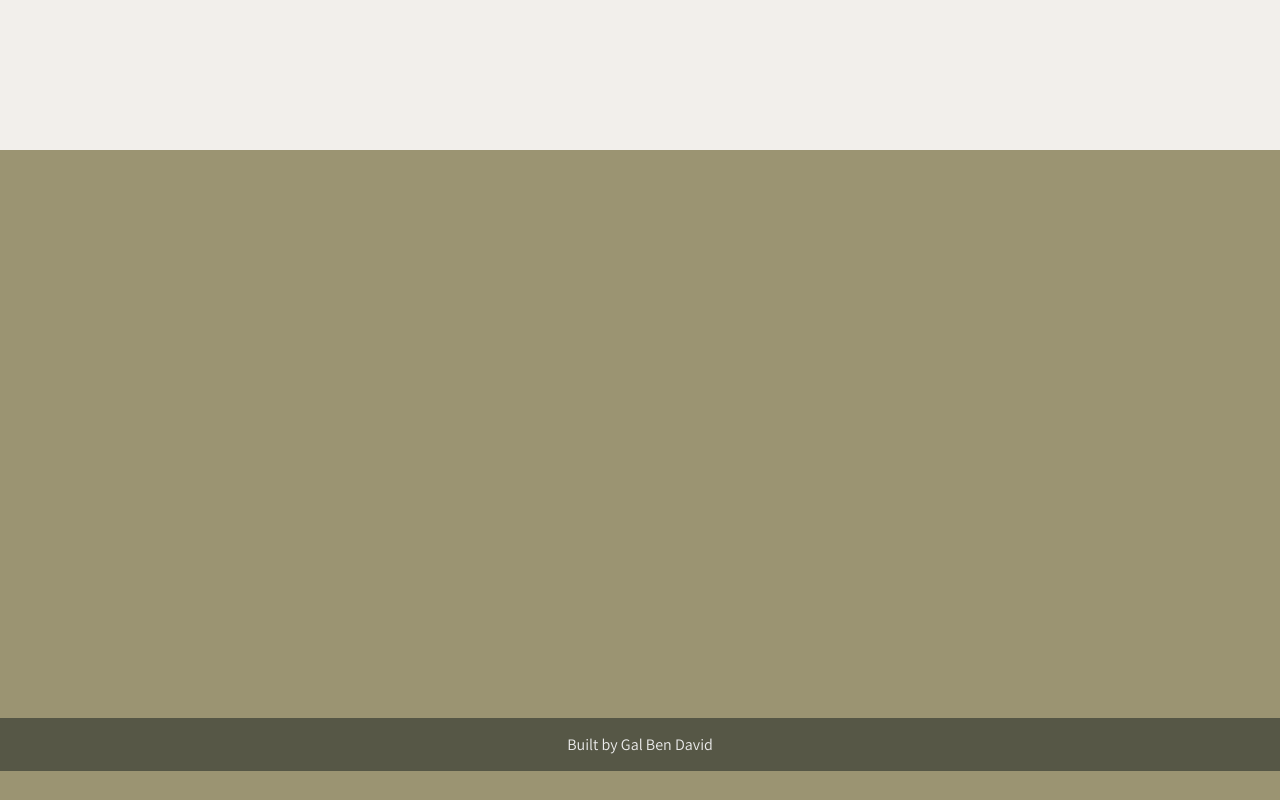
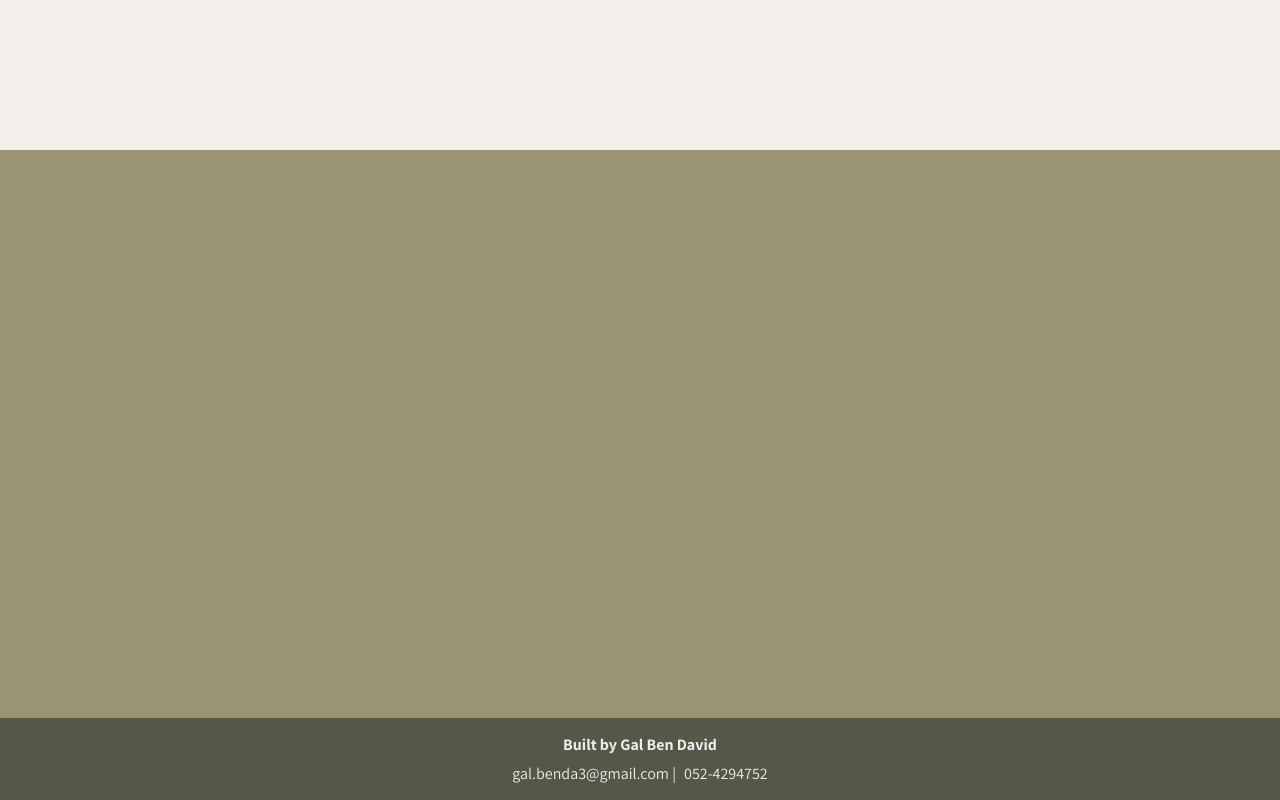
Before and after one commit to Gal-Ben-David/vered-numerology, a Next.js app: page / in a window 1280 px wide. Shown: the part 4191-4991 px from the top of the page. Before the commit the page ends 4962 px from the top, so only its background shows below. Built offline with nearby package versions, Linux system fonts and the light colour scheme.

Commit message:
Update Footer

```diff
--- a/app/globals.css
+++ b/app/globals.css
@@ -184,6 +184,12 @@ p {
   &.p-regular {
     width: 12em;
   }
+
+  &.built-by {
+    font-weight: 600;
+  }
+
+  .gal-contact-info & {}
 }
 
 .app-container {
--- a/cmps/footer/Footer.css
+++ b/cmps/footer/Footer.css
@@ -1,9 +1,15 @@
 footer {
-    display: flex;
+    display: grid;
     justify-content: center;
+    gap: .5em;
 
     padding: 1em;
     text-align: center;
 
     background-color: var(--color-dark-green);
+
+    & .gal-contact-info {
+        display: flex;
+        gap: .5em;
+    }
 }
--- a/cmps/footer/Footer.tsx
+++ b/cmps/footer/Footer.tsx
@@ -1,8 +1,21 @@
 import './Footer.css'
+import { EnvelopeIcon } from '@/data/icons'
+import { TelephoneIcon } from '@/data/icons'
+
 export function Footer() {
     return (
         <footer className="full">
-            <p>Built by Gal Ben David</p>
+            <p className="built-by">Built by Gal Ben David</p>
+
+            <div className="gal-contact-info">
+                <p className="contact-details">
+                    <span>gal.benda3@gmail.com | </span>
+                </p>
+
+                <p className="contact-details">
+                    <span>052-4294752</span>
+                </p>
+            </div>
         </footer>
     )
 }
--- a/data/links.tsx
+++ b/data/links.tsx
@@ -20,7 +20,7 @@ const MobileIcon = () => (
     />
 )
 
-const InstagramIcon = () => (
+export const InstagramIcon = () => (
     <Image
         src="/icons/instagram-icon.svg"
         alt="instagram"
```
Also changed, not shown: app/page.tsx (+1 -8 lines).
